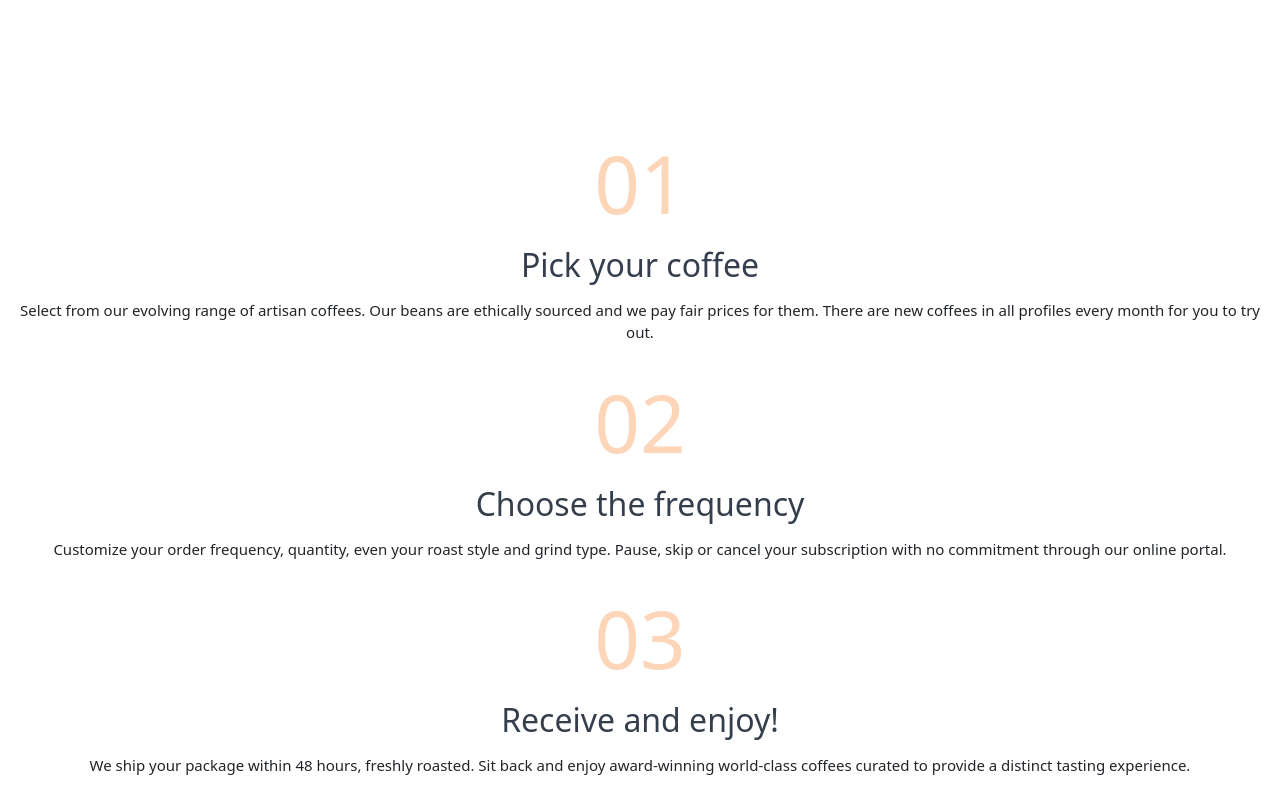
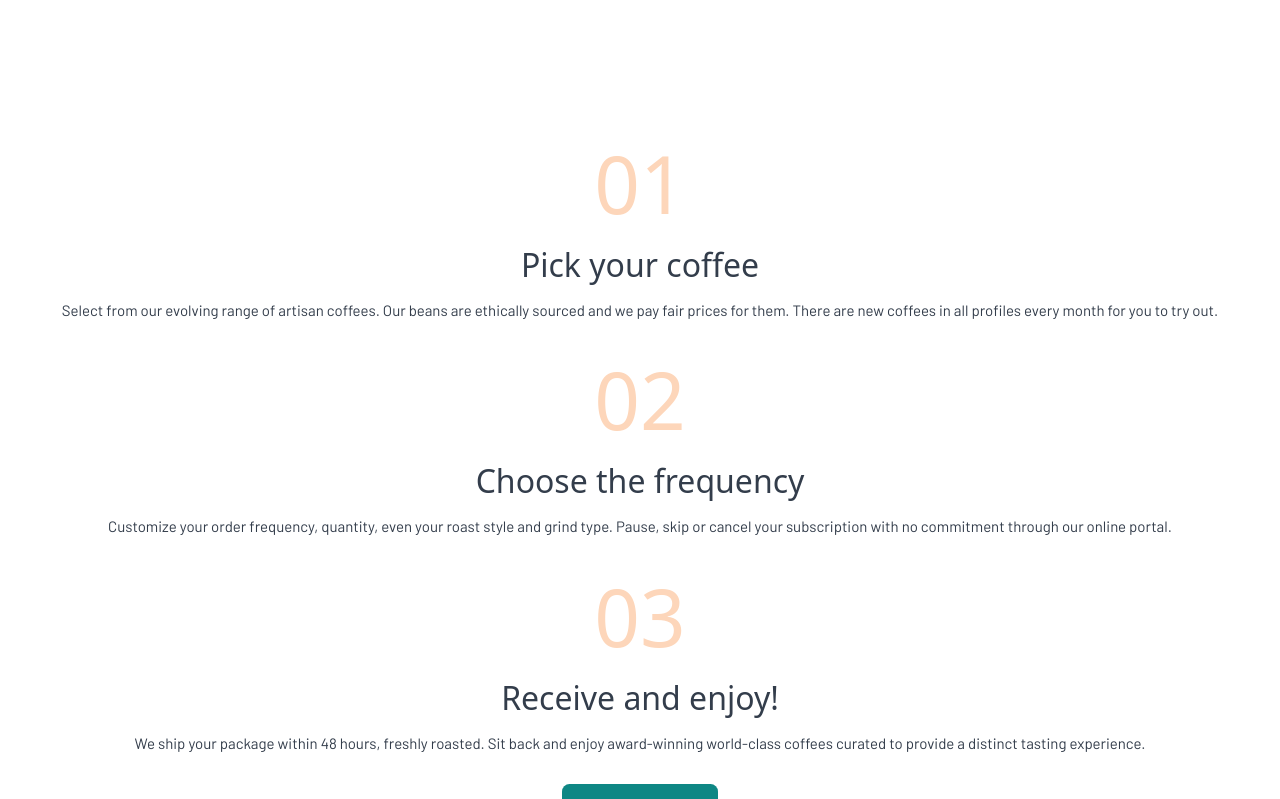
Before and after one commit to heiderick13/coffee-shop, a React (Vite) app: page / in a window 1280 px wide. Shown: the part 4240-5039 px from the top of the page. Built offline with nearby package versions, Linux system fonts and the light colour scheme.

Commit message:
update step component

```diff
--- a/src/components/Step/Step.css
+++ /dev/null
@@ -1,13 +0,0 @@
-.step__number {
-  color: var(--pale-orange);
-  font-size: 8rem;
-}
-
-.step__title {
-  font-size: 3.2rem;
-  color: var(--dark-grey-blue);
-}
-
-.step p:last-child {
-  font-size: 1.5rem;
-}
--- a/src/components/Step/Step.jsx
+++ b/src/components/Step/Step.jsx
@@ -1,11 +1,9 @@
-import "./Step.css";
-
 function Step({ num, title, description }) {
   return (
-    <div className="step mb-5">
-      <h2 className="step__number pb-3">{num}</h2>
-      <p className="step__title pb-3">{title}</p>
-      <p className="barlow">{description}</p>
+    <div className="step text-dark-grey-blue mb-5 px-6">
+      <h2 className="pb-3 text-pale-orange text-[8rem]">{num}</h2>
+      <p className="text-[3.2rem] pb-3">{title}</p>
+      <p className="font-barlow text-[1.5rem] ">{description}</p>
     </div>
   );
 }
```
